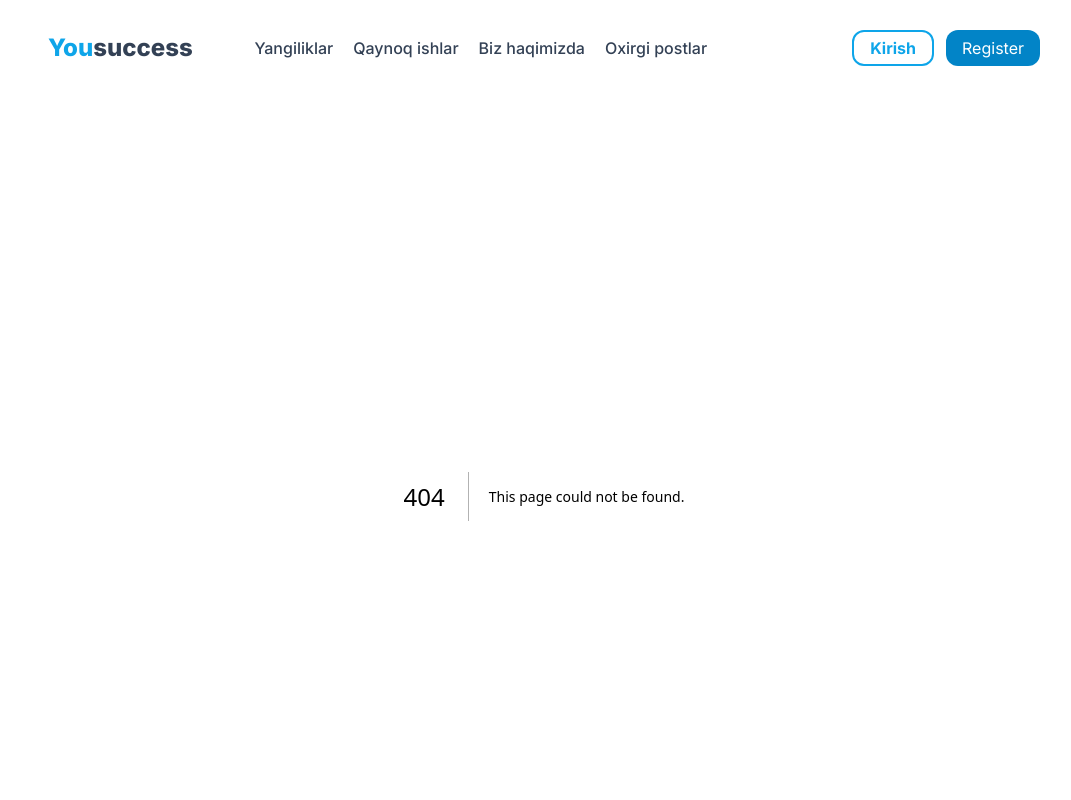
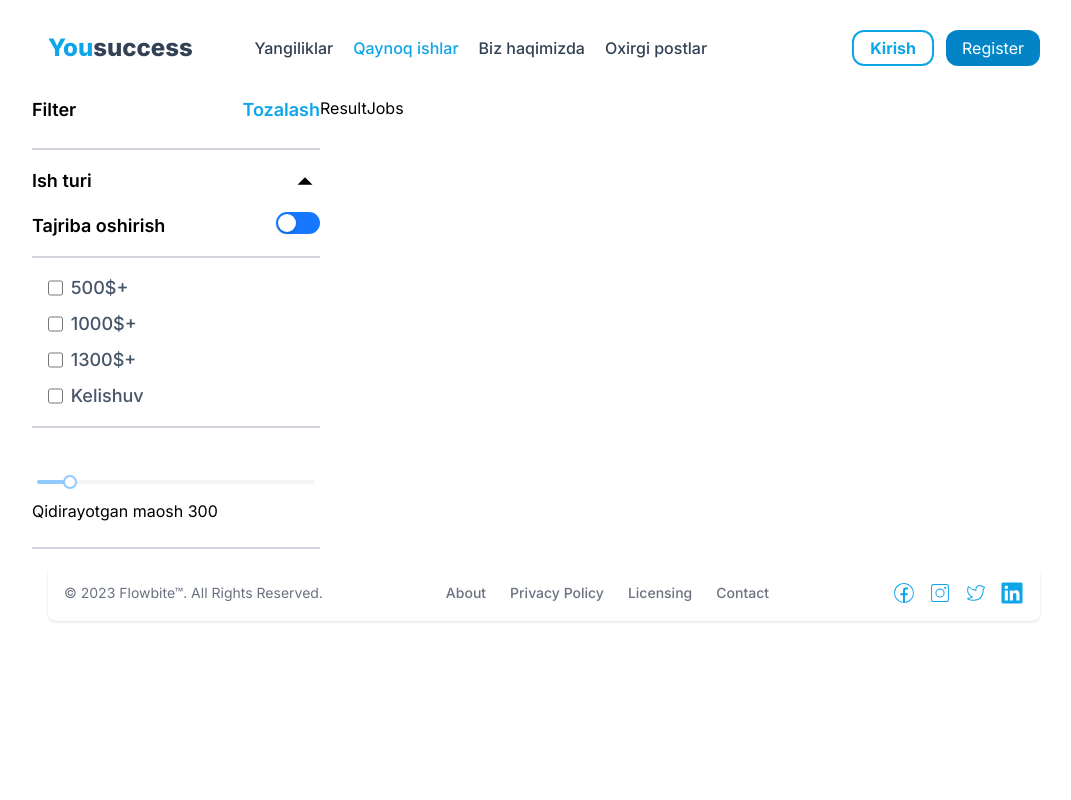
Before and after one commit to Dilshod-Abdullayev/Find_Job_NextTS, a Next.js app: page /ishlar in a window 1280 px wide. Before the commit this address had no page. Shown: the top 800 px of the page, without its empty margins (96-1167 px from the left). Built offline with nearby package versions, Linux system fonts and the light colour scheme.

Commit message:
job panel added

```diff
--- /dev/null
+++ b/src/app/haqimizda/page.tsx
@@ -0,0 +1,7 @@
+import React from 'react'
+
+export default function page() {
+  return (
+    <div>page</div>
+  )
+}
--- /dev/null
+++ b/src/app/ishlar/JobPanel.tsx
@@ -0,0 +1,16 @@
+import React from 'react'
+import JobType from './JobType'
+import JobSalary from './JobSalary'
+
+export default function JobPanel() {
+    return (
+        <div className='flex flex-col items-center w-72 '>
+            <div className='text-lg font-semibold w-full flex justify-between pb-6 border-b-2 border-gray-300  '>
+                <h1>Filter</h1>
+                <h1 className='text-sky-500 cursor-pointer'>Tozalash</h1>
+            </div>
+            <JobType />
+            <JobSalary/>
+        </div>
+    )
+}
--- /dev/null
+++ b/src/app/ishlar/JobSalary.tsx
@@ -0,0 +1,31 @@
+"use client"
+import React, { useState } from 'react'
+import { Slider } from 'antd';
+
+export default function JobSalary() {
+    const [disabled, setDisabled] = useState(false);
+    return (
+        <div className='w-full pb-6 border-b-2 border-gray-300'>
+            <div className='flex  border-b-2 border-gray-300 pb-4 pl-4 flex-col gap-2 mt-4'>
+                <div className="flex select-none items-center  dark:border-gray-700">
+                    <input id="bordered-checkbox-1" type="checkbox" value="" name="bordered-checkbox" className="w-4 h-4 text-blue-600 bg-gray-100 border-gray-300 rounded focus:ring-blue-500 dark:focus:ring-blue-600 dark:ring-offset-gray-800 focus:ring-2 dark:bg-gray-700 dark:border-gray-600" />
+                    <label htmlFor="bordered-checkbox-1" className=" w-full  ms-2 text-lg font-medium text-slate-600 dark:text-gray-300">500$+</label>
+                </div>
+                <div className="flex select-none items-center  dark:border-gray-700">
+                    <input id="bordered-checkbox-1" type="checkbox" value="" name="bordered-checkbox" className="w-4 h-4 text-blue-600 bg-gray-100 border-gray-300 rounded focus:ring-blue-500 dark:focus:ring-blue-600 dark:ring-offset-gray-800 focus:ring-2 dark:bg-gray-700 dark:border-gray-600" />
+                    <label htmlFor="bordered-checkbox-1" className=" w-full ms-2 text-lg font-medium text-slate-600 dark:text-gray-300">1000$+</label>
+                </div>
+                <div className="flex select-none items-center  dark:border-gray-700">
+                    <input id="bordered-checkbox-1" type="checkbox" value="" name="bordered-checkbox" className="w-4 h-4 text-blue-600 bg-gray-100 border-gray-300 rounded focus:ring-blue-500 dark:focus:ring-blue-600 dark:ring-offset-gray-800 focus:ring-2 dark:bg-gray-700 dark:border-gray-600" />
+                    <label htmlFor="bordered-checkbox-1" className=" w-full ms-2 text-lg font-medium text-slate-600 dark:text-gray-300">1300$+</label>
+                </div>
+                <div className="flex select-none items-center  dark:border-gray-700">
+                    <input id="bordered-checkbox-1" type="checkbox" value="" name="bordered-checkbox" className="w-4 h-4 text-blue-600 bg-gray-100 border-gray-300 rounded focus:ring-blue-500 dark:focus:ring-blue-600 dark:ring-offset-gray-800 focus:ring-2 dark:bg-gray-700 dark:border-gray-600" />
+                    <label htmlFor="bordered-checkbox-1" className=" w-full ms-2 text-lg font-medium text-slate-600 dark:text-gray-300">Kelishuv</label>
+                </div>
+            </div>
+            <Slider max={5000} className='mt-12' defaultValue={600} disabled={disabled} />
+          <h2 >Qidirayotgan maosh {300}</h2>
+        </div>
+    )
+}
--- /dev/null
+++ b/src/app/ishlar/JobType.tsx
@@ -0,0 +1,43 @@
+"use client"
+import React, { useState } from 'react'
+import { IoMdArrowDropdown, IoMdArrowDropup } from "react-icons/io";
+import { Switch } from 'antd';
+import { ConfigProvider, Button, Space, Input, Divider } from 'antd';
+
+export default function JobType() {
+    const [state, setState] = useState(false)
+    const handleOpen = () => {
+        setState(!state)
+    }
+    return (
+        <div className='w-full'>
+            <div onClick={handleOpen} className='mt-4 text-lg select-none font-semibold w-full flex justify-between items-center cursor-pointer'>
+                <h1>Ish turi</h1>
+                <h1 className='text-3xl'>{state ? <IoMdArrowDropdown /> : <IoMdArrowDropup />}</h1>
+            </div>
+            {state ?
+                <div className='flex  border-b-2 border-gray-300 pb-4 pl-4 flex-col gap-2 mt-4'>
+                    <div className="flex select-none items-center  dark:border-gray-700">
+                        <input id="bordered-checkbox-1" type="checkbox" value="" name="bordered-checkbox" className="w-4 h-4 text-blue-600 bg-gray-100 border-gray-300 rounded focus:ring-blue-500 dark:focus:ring-blue-600 dark:ring-offset-gray-800 focus:ring-2 dark:bg-gray-700 dark:border-gray-600" />
+                        <label htmlFor="bordered-checkbox-1" className=" w-full  ms-2 text-lg font-medium text-slate-600 dark:text-gray-300">Contract</label>
+                    </div>
+                    <div className="flex select-none items-center  dark:border-gray-700">
+                        <input id="bordered-checkbox-1" type="checkbox" value="" name="bordered-checkbox" className="w-4 h-4 text-blue-600 bg-gray-100 border-gray-300 rounded focus:ring-blue-500 dark:focus:ring-blue-600 dark:ring-offset-gray-800 focus:ring-2 dark:bg-gray-700 dark:border-gray-600" />
+                        <label htmlFor="bordered-checkbox-1" className=" w-full ms-2 text-lg font-medium text-slate-600 dark:text-gray-300">Full time</label>
+                    </div>
+                    <div className="flex select-none items-center  dark:border-gray-700">
+                        <input id="bordered-checkbox-1" type="checkbox" value="" name="bordered-checkbox" className="w-4 h-4 text-blue-600 bg-gray-100 border-gray-300 rounded focus:ring-blue-500 dark:focus:ring-blue-600 dark:ring-offset-gray-800 focus:ring-2 dark:bg-gray-700 dark:border-gray-600" />
+                        <label htmlFor="bordered-checkbox-1" className=" w-full ms-2 text-lg font-medium text-slate-600 dark:text-gray-300">Part-time</label>
+                    </div>
+                    <div className="flex select-none items-center  dark:border-gray-700">
+                        <input id="bordered-checkbox-1" type="checkbox" value="" name="bordered-checkbox" className="w-4 h-4 text-blue-600 bg-gray-100 border-gray-300 rounded focus:ring-blue-500 dark:focus:ring-blue-600 dark:ring-offset-gray-800 focus:ring-2 dark:bg-gray-700 dark:border-gray-600" />
+                        <label htmlFor="bordered-checkbox-1" className=" w-full ms-2 text-lg font-medium text-slate-600 dark:text-gray-300">Internship</label>
+                    </div>
+                </div> : ''}
+            <div className='flex  border-b-2 border-gray-300 pb-4 text-lg font-semibold mt-4 cursor-pointer justify-between'>
+                <h1>Tajriba oshirish</h1>
+                <Switch defaultChecked={false} style={{ background: '#1677FF' }} />
+            </div>
+        </div>
+    )
+}
--- /dev/null
+++ b/src/app/ishlar/MainJob.tsx
@@ -0,0 +1,12 @@
+import React from 'react'
+import JobPanel from './JobPanel'
+import ResultJobs from './ResultJobs'
+
+export default function MainJob() {
+    return (
+        <div className='flex'>
+            <JobPanel />
+            <ResultJobs />
+        </div>
+    )
+}
--- /dev/null
+++ b/src/app/ishlar/ResultJobs.tsx
@@ -0,0 +1,7 @@
+import React from 'react'
+
+export default function ResultJobs() {
+  return (
+    <div>ResultJobs</div>
+  )
+}
--- /dev/null
+++ b/src/app/ishlar/page.tsx
@@ -0,0 +1,6 @@
+import React from 'react'
+import MainJob from './MainJob'
+
+export default function page() {
+    return <MainJob />
+}
--- a/src/components/Navbar/Items.tsx
+++ b/src/components/Navbar/Items.tsx
@@ -13,10 +13,10 @@ const Items: React.FC = () => {
     return (
         <ul className='flex flex-wrap max-md:p-2 gap-3 max-w-[1240px] max-md:w-full'>
             {
-                elements.map((item, index) => (
+                elements.map((item) => (
                     <Link
                         href={item.path}
-                        className={`max-md:w-full max-md:text-2xl max-md:p-2 cursor-pointer ml-2 text-slate-700 max-md:hover:text-white font-medium whitespace-nowrap ${router === item.path ? 'text-sky-500' : ''
+                        className={`max-md:w-full max-md:text-2xl max-md:p-2 cursor-pointer ml-2  max-md:hover:text-white font-medium whitespace-nowrap ${router === item.path ? 'text-sky-500' : 'text-slate-700'
                             }`}
                         key={item.id}
                     >
--- a/src/components/Navbar/Logo.tsx
+++ b/src/components/Navbar/Logo.tsx
@@ -1,7 +1,8 @@
+import Link from 'next/link'
 import React from 'react'
 
 export default function Logo() {
     return (
-        <div className='text-sky-500 text-2xl cursor-pointer font-extrabold'>You<span className='text-slate-700'>success</span></div>
+        <Link href='/' className='text-sky-500 text-2xl cursor-pointer font-extrabold'>You<span className='text-slate-700'>success</span></Link>
     )
 }
--- a/src/components/Navbar/Nav.tsx
+++ b/src/components/Navbar/Nav.tsx
@@ -11,13 +11,6 @@ export default function Nav() {
     const handleNav = () => {
         setNav(!nav);
     };
-    const navItems = [
-        { id: 1, text: 'Home' },
-        { id: 2, text: 'Company' },
-        { id: 3, text: 'Resources' },
-        { id: 4, text: 'About' },
-        { id: 5, text: 'Contact' },
-    ];
     return (
         <div className=' flex w-full justify-between items-center h-24 max-w-[1240px]  mx-auto px-4 '>
             <div className='flex justify-between items-center w-full'>
```
